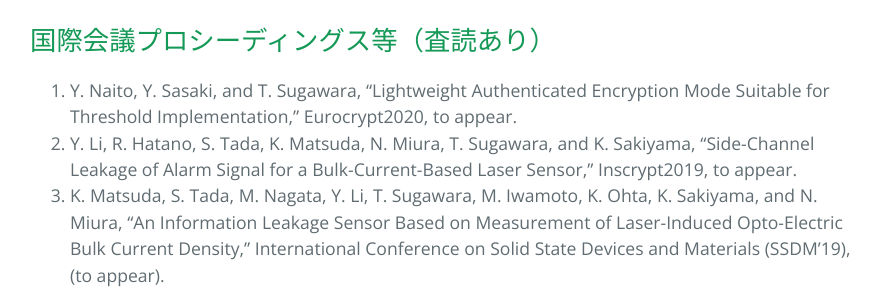
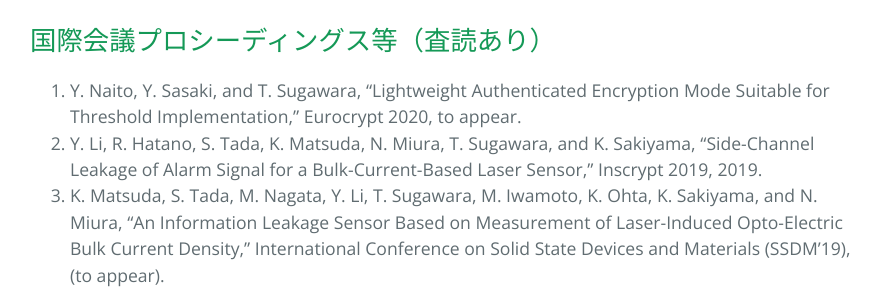
Before and after one commit to sugawara-bbbb/weblab, a Jekyll site: the page built from publication.md, in a window 1280 px wide and 900 px high, scrolled down 2152 px. Shown: the part 182-474 px from the top of the window, without its empty margins (194-1084 px from the left). Built offline with Jekyll 4.4.1, drawn with Linux system fonts in a browser that asks for light colours; our own code applies the rules of GitHub Pages for plain Markdown files; some of the changed text lies outside the part shown.

Commit message:
Update in publication

```diff
--- a/publication.md
+++ b/publication.md
@@ -37,8 +37,8 @@ layout: default
 
 ## 国際会議プロシーディングス等（査読あり）
 
-1. Y. Naito, Y. Sasaki, and T. Sugawara, "Lightweight Authenticated Encryption Mode Suitable for Threshold Implementation," Eurocrypt2020, to appear.
-1. Y. Li, R. Hatano, S. Tada, K. Matsuda, N. Miura, T. Sugawara, and K. Sakiyama, "Side-Channel Leakage of Alarm Signal for a Bulk-Current-Based Laser Sensor," Inscrypt2019, to appear.
+1. Y. Naito, Y. Sasaki, and T. Sugawara, "Lightweight Authenticated Encryption Mode Suitable for Threshold Implementation," Eurocrypt 2020, to appear.
+1. Y. Li, R. Hatano, S. Tada, K. Matsuda, N. Miura, T. Sugawara, and K. Sakiyama, "Side-Channel Leakage of Alarm Signal for a Bulk-Current-Based Laser Sensor," Inscrypt 2019, 2019.
 1. K. Matsuda, S. Tada, M. Nagata, Y. Li, T. Sugawara, M. Iwamoto, K. Ohta, K. Sakiyama, and N. Miura, “An Information Leakage Sensor Based on Measurement of Laser-Induced Opto-Electric Bulk Current Density,” International Conference on Solid State Devices and Materials (SSDM’19), (to appear).
 1. N. Shoji, T. Sugawara, M. Iwamoto and K. Sakiyama, "An Abstraction Model for 1-bit Probing Attack on Block Ciphers," 2019 IEEE 4th International Conference on Computer and Communication Systems (ICCCS), 2019, pp. 502-506.
 1. R. Matsumura, T. Sugawara, and K. Sakiyama, "A Secure LiDAR with AES-Based Side-Channel Fingerprinting," 2018 Sixth International Symposium on Computing and Networking Workshops (CANDARW), 2018.
@@ -125,6 +125,7 @@ layout: default
 
 ## 講演・チュートリアル・パネルディスカッション等
 
+1. T. Sugawara, B. Cyr, S. Rampazzi, D. Genkin, and K. Fu, "Light Commands: Laser-Based Audio Injection on Voice-Controllable Systems," 2019, [Web](https://lightcommands.com).
 1. Y. Naito, M. Matsui, Y. Sakai, D. Suzuki, K. Sakiyama, T. Sugawara, "SAEAES," a Round-1 Candidate of the NIST Lightweight Cryptography project, [PDF](https://csrc.nist.gov/CSRC/media/Projects/Lightweight-Cryptography/documents/round-1/spec-doc/SAEAES-spec.pdf).
 1. Y. Naito and T. Sugawara, "Lightweight Authenticated Encryption Mode of Operation for Tweakable Block Ciphers," Cryptology ePrint Archive: Report 2019/339.
 1. 八代理紗, 菅原健, 岩本貢, 崎山一男, “PUFへの機械学習攻撃と耐性強化に向けて,” PUF技術シンポジウム2018, (Mar., 16th, 2018).
```
